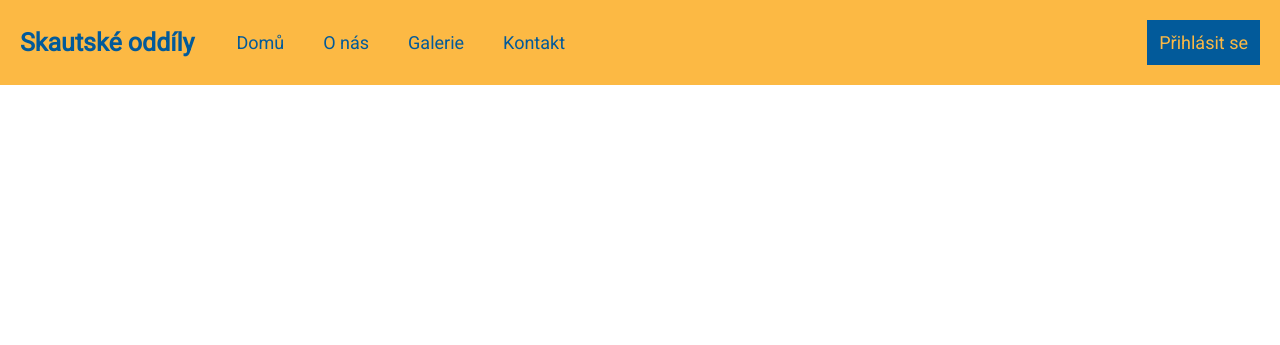
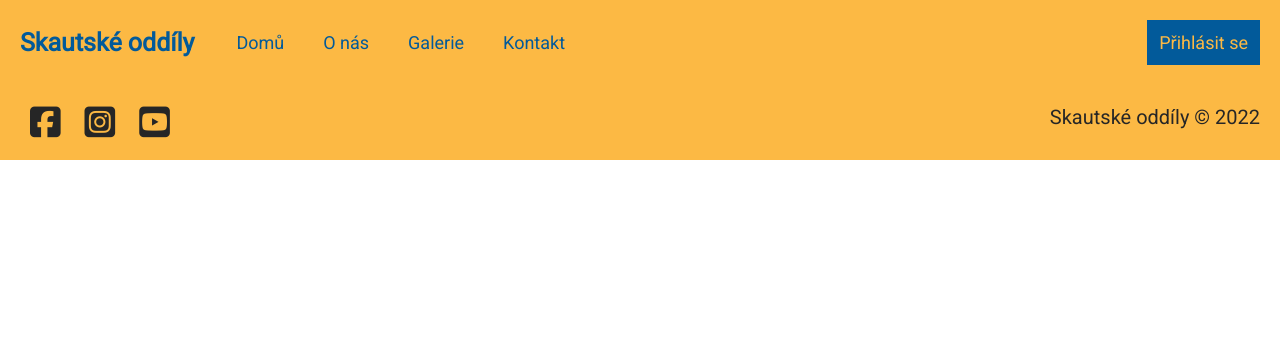
Before and after one commit to Lucie0/vwa-project-club, a Flask app: template src/templates/views/__main.jinja in a window 1280 px wide. Shown: the top 345 px of the page. Run offline with Flask 2, Linux system fonts and the light colour scheme; the template is opened without the code that fills it, so the values that code supplies are empty; some libraries are stand-ins or nearby versions.

Commit message:
add footer

```diff
--- a/src/static/css/main.css
+++ b/src/static/css/main.css
@@ -13,6 +13,7 @@
 
 a, a:visited {
     text-decoration: none;
+    color: var(--text);
 }
 
 /* HEADER */
@@ -82,6 +83,25 @@ nav ul a {
     transform: rotate(90deg);
 }
 
+/* FOOTER */
+footer {
+    display: flex;
+    justify-content: space-between;
+    padding: 20px;
+    background-color: var(--primary);
+    color: var(--text);
+}
+
+footer section i {
+    font-size: 35px;
+    margin: auto 10px;
+}
+
+footer span {
+    font-size: 20px;
+}
+
+/* RESPONSIVE */
 @media only screen and (max-width: 768px) {
     nav {
         display: none;
--- /dev/null
+++ b/src/templates/views/__footer.jinja
@@ -0,0 +1,12 @@
+{% block footer %}
+    <footer>
+        <section>
+            <a href="https://www.facebook.com/"><i class="fa-brands fa-square-facebook"></i></a>
+            <a href="https://www.instagram.com/"><i class="fa-brands fa-square-instagram"></i></a>
+            <a href="https://www.youtube.com/"><i class="fa-brands fa-square-youtube"></i></a>
+        </section>
+        <span>
+            Skautské oddíly &copy; 2022
+        </span>
+    </footer>
+{% endblock %}
--- a/src/templates/views/__main.jinja
+++ b/src/templates/views/__main.jinja
@@ -21,10 +21,14 @@
     <link rel="preconnect" href="https://fonts.googleapis.com">
     <link rel="preconnect" href="https://fonts.gstatic.com" crossorigin>
     <link href="https://fonts.googleapis.com/css2?family=Roboto&display=swap" rel="stylesheet">
+
+    <!-- icons -->
+    <script src="https://kit.fontawesome.com/ff19d975f3.js" crossorigin="anonymous"></script>
 </head>
 <body>
 {% include "views/__header.jinja" %}
 {% block main %}{% endblock %}
+{% include "views/__footer.jinja" %}
 
 <script src="{{ url_for('js', filename='main.js') }}"></script>
 </body>
```
